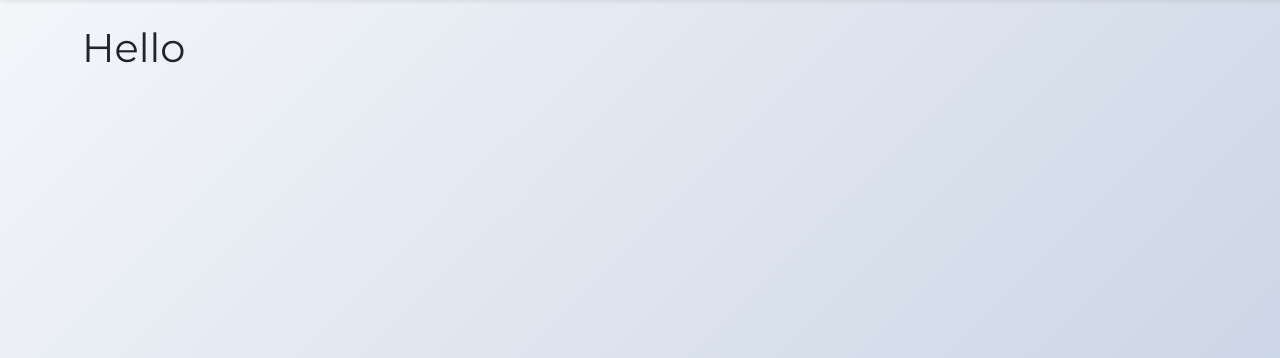
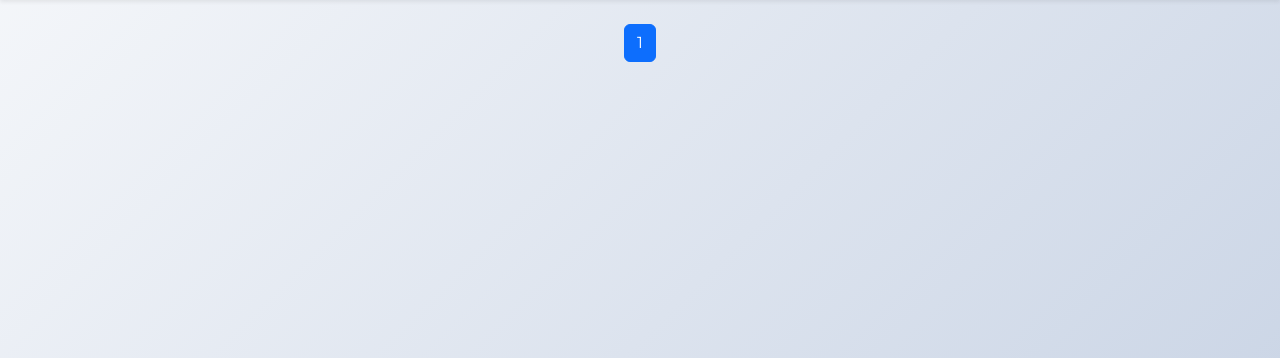
Before and after one commit to demianchuk-o/procurement-analyzer, a Flask app: page / in a window 1280 px wide. Shown: the part 62-420 px from the top of the page. Run offline with Flask 3, Linux system fonts and the light colour scheme.

Commit message:
added pagination to index

```diff
--- a/app.py
+++ b/app.py
@@ -1,4 +1,4 @@
-from flask import Flask, render_template
+from flask import Flask, render_template, request
 from flask_migrate import Migrate
 
 from api.auth_routes import init_auth_routes
@@ -31,9 +31,11 @@ migrate = Migrate(app, db)
 
 @app.route('/')
 def index():
+    page = request.args.get('page', 1, type=int)
     tender_repository = TenderRepository(db.session)
-    tenders = tender_repository.get_tenders_short()
-    return render_template('index.html', tenders=tenders)
+    per_page = 9
+    tenders, total = tender_repository.get_tenders_short(page, per_page)
+    return render_template('index.html', tenders=tenders, page=page, per_page=per_page, total=total)
 
 with app.app_context():
     user_repository = UserRepository(db.session)
--- a/repositories/tender_repository.py
+++ b/repositories/tender_repository.py
@@ -35,15 +35,17 @@ class TenderRepository(BaseRepository[Tender]):
             }
         return None
 
-    def get_tenders_short(self) -> List[Dict]:
+    def get_tenders_short(self, page: int, per_page: int) -> Tuple[List[Dict], int]:
         """
-        Fetches all tenders and returns a short representation.
-        :return:
+        Fetches tenders with pagination and returns a short representation.
+        :param page: The current page number.
+        :param per_page: Number of tenders per page.
+        :return: A tuple containing a list of dictionaries with tender information
+                 and the total number of tenders.
         """
-        short_data = (self._session.query(Tender.id, Tender.date_modified, Tender.title)
-                      .order_by(Tender.date_modified.desc())
-                      .limit(50)
-                      .all())
+        query = self._session.query(Tender.id, Tender.date_modified, Tender.title)
+        total = query.count()  # Get total count before pagination
+        short_data = query.offset((page - 1) * per_page).limit(per_page).all()
 
         tenders = []
         for tender in short_data:
@@ -52,7 +54,7 @@ class TenderRepository(BaseRepository[Tender]):
                 'date_modified': tender[1],
                 'title': tender[2]
             })
-        return tenders
+        return tenders, total
 
     def exists_by_id(self, id: str) -> bool:
         """Checks if a tender exists by its ID."""
--- a/templates/index.html
+++ b/templates/index.html
@@ -1,9 +1,26 @@
 {% extends 'base.html' %}
 {% block title %}Головна{% endblock %}
 {% block content %}
-    <h1>Hello</h1>
+
+<div class="pagination justify-content-center">
+    <ul class="pagination">
+        {% if page > 1 %}
+            <li class="page-item"><a class="page-link" href="{{ url_for('index', page=page-1) }}">Попередня</a></li>
+        {% endif %}
+
+        {% for page_num in range(1, (total // per_page) + 2) %}
+            <li class="page-item {% if page == page_num %}active{% endif %}">
+                <a class="page-link" href="{{ url_for('index', page=page_num) }}">{{ page_num }}</a>
+            </li>
+        {% endfor %}
+
+        {% if page < (total // per_page) + 1 %}
+            <li class="page-item"><a class="page-link" href="{{ url_for('index', page=page+1) }}">Наступна</a></li>
+        {% endif %}
+    </ul>
+</div>
+
 <div class="row">
-
   {% for tender in tenders %}
     <div class="col-md-4 tender-card">
       <div class="card mb-3">
```
